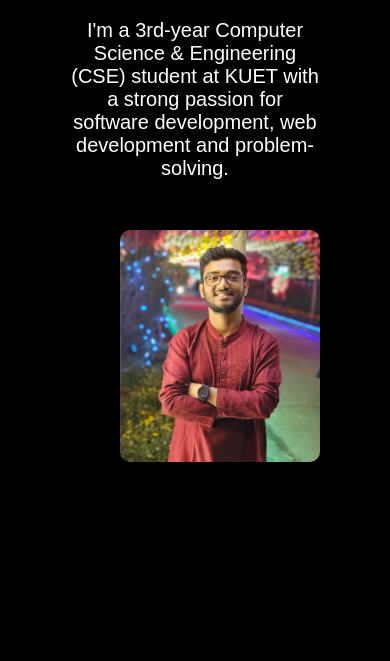
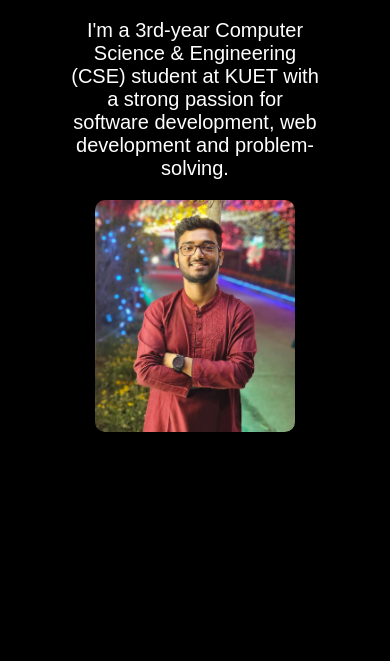
Before and after one commit to akash-kumar-biswas/Portfolio-Website, a PHP site: page / in a window 390 px wide. Shown: the part 167-828 px from the top of the page. Run offline with PHP 8.4, Linux system fonts and the light colour scheme.

Commit message:
update header image position

```diff
--- a/style.css
+++ b/style.css
@@ -546,7 +546,9 @@ nav .fa-solid{
         margin: 0 auto;
         width: 80%;
         max-width: 300px;
-        margin-top: -70px;
+        margin-top: -100px;
+        position: relative;
+        right: 25px;
     }
 
     nav ul {
```
